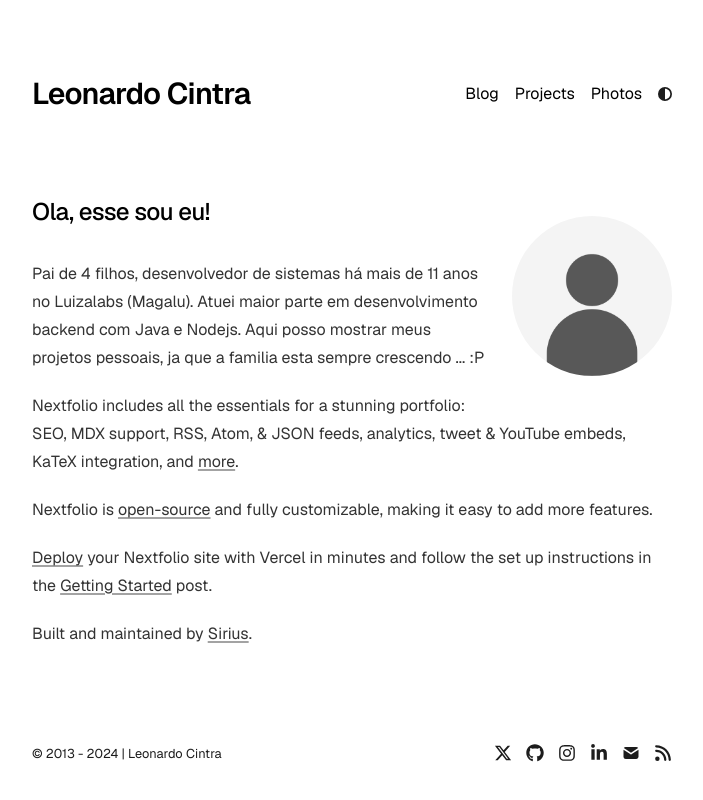
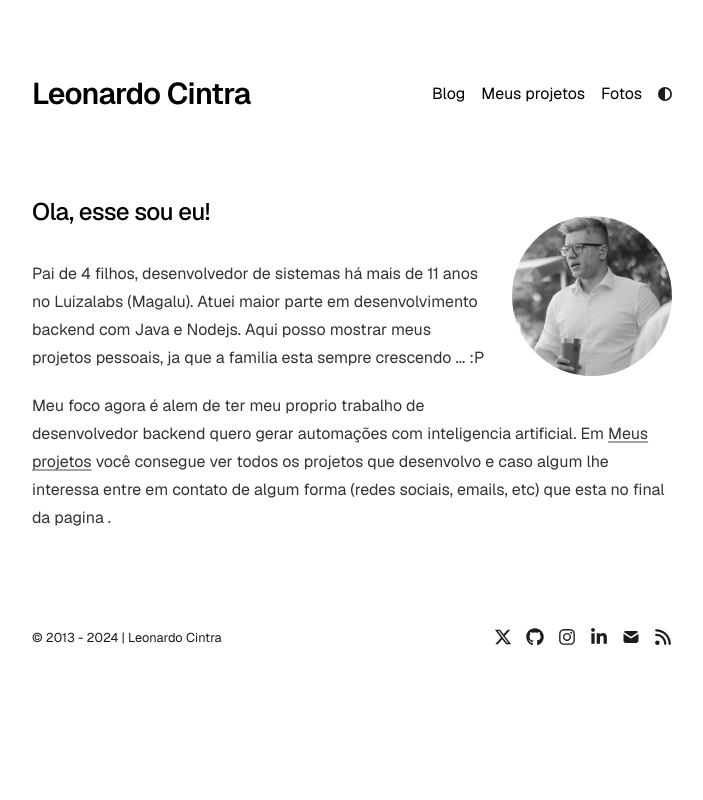
Before and after one commit to leonardocintra/leonardocintra, a Next.js app: page / in a window 1280 px wide. Shown: the top 800 px of the page, without its empty margins (288-991 px from the left). Built offline with nearby package versions, Linux system fonts and the light colour scheme.

Commit message:
:tada: add meus profile

```diff
--- a/app/components/nav.tsx
+++ b/app/components/nav.tsx
@@ -4,8 +4,8 @@ import { metaData } from "../config";
 
 const navItems = {
   "/blog": { name: "Blog" },
-  "/projects": { name: "Projects" },
-  "/photos": { name: "Photos" },
+  "/projects": { name: "Meus projetos" },
+  "/photos": { name: "Fotos" },
 };
 
 export function Navbar() {
--- a/app/layout.tsx
+++ b/app/layout.tsx
@@ -83,7 +83,6 @@ export default function RootLayout({
         >
           <main className="flex-auto min-w-0 mt-2 md:mt-6 flex flex-col px-6 sm:px-4 md:px-0 max-w-[640px] w-full">
             <Navbar />
-            <Analytics />
             {children}
             <Footer />
             <Analytics />
--- a/app/page.tsx
+++ b/app/page.tsx
@@ -22,45 +22,20 @@ export default function Page() {
 
       <div className="prose prose-neutral dark:prose-invert">
         <p>
-          Pai de 4 filhos, desenvolvedor de sistemas há mais de 11 anos no Luizalabs (Magalu). Atuei maior parte em desenvolvimento
-          backend com Java e Nodejs. Aqui posso mostrar meus projetos pessoais, ja que a familia esta sempre crescendo ... :P
+          Pai de 4 filhos, desenvolvedor de sistemas há mais de 11 anos no
+          Luizalabs (Magalu). Atuei maior parte em desenvolvimento backend com
+          Java e Nodejs. Aqui posso mostrar meus projetos pessoais, ja que a
+          familia esta sempre crescendo ... :P
         </p>
         <p>
-          Nextfolio includes all the essentials for a stunning portfolio: SEO,
-          MDX support, RSS, Atom, & JSON feeds, analytics, tweet & YouTube
-          embeds, KaTeX integration, and{" "}
-          <a
-            target="_blank"
-            href="https://github.com/1msirius/Nextfolio?tab=readme-ov-file#features"
-          >
-            more
-          </a>
-          .
-        </p>
-        <p>
-          Nextfolio is{" "}
+          Meu foco agora é alem de ter meu proprio trabalho de desenvolvedor
+          backend quero gerar automações com inteligencia artificial. Em{" "}
           <a href={socialLinks.github} target="_blank">
-            open-source
+            Meus projetos
           </a>{" "}
-          and fully customizable, making it easy to add more features.
-        </p>
-        <p>
-          <a
-            href="https://vercel.com/new/clone?repository-url=https%3A%2F%2Fgithub.com%2F1msirius%2FNextfolio"
-            target="_blank"
-          >
-            Deploy
-          </a>{" "}
-          your Nextfolio site with Vercel in minutes and follow the set up
-          instructions in the{" "}
-          <a href="/blog/getting-started">Getting Started</a> post.
-        </p>
-        <p>
-          Built and maintained by{" "}
-          <a href="https://imsirius.xyz/" target="_blank">
-            Sirius
-          </a>
-          .
+          você consegue ver todos os projetos que desenvolvo e caso algum lhe
+          interessa entre em contato de algum forma (redes sociais, emails, etc)
+          que esta no final da pagina .
         </p>
       </div>
     </section>
--- a/app/projects/page.tsx
+++ b/app/projects/page.tsx
@@ -3,8 +3,8 @@ import type { Metadata } from "next";
 import { projects } from "./project-data";
 
 export const metadata: Metadata = {
-  title: "Projects",
-  description: "My Projects",
+  title: "Meus projetos",
+  description: "Meus desenvolvimentos",
 };
 
 export default function Projects() {
--- a/app/projects/project-data.tsx
+++ b/app/projects/project-data.tsx
@@ -7,24 +7,17 @@ export interface Project {
 
 export const projects: Project[] = [
   {
-    title: "Project One",
+    title: "Rex Helicoides",
     year: 2023,
     description:
-      "Lorem ipsum dolor sit amet, consectetur adipisicing elit. Laboriosam veritatis dolorem rem praesentium dicta labore, at laudantium quisquam.",
-    url: "https://example.com/",
+      "Site desenvolvido em Nextjs que é responsavel por divulgar projetos de produçaõ de helicoides para várias industrias e agricultura.",
+    url: "https://www.rexhelicoides.com.br",
   },
   {
-    title: "Project Two",
-    year: 2022,
+    title: "Tchau Audio!",
+    year: 2024,
     description:
-      "Lorem ipsum dolor sit amet, consectetur adipisicing elit. Laboriosam veritatis dolorem rem praesentium dicta labore, at laudantium quisquam.",
-    url: "https://example.com/",
-  },
-  {
-    title: "Project Three",
-    year: 2021,
-    description:
-      "Lorem ipsum dolor sit amet, consectetur adipisicing elit. Laboriosam veritatis dolorem rem praesentium dicta labore, at laudantium quisquam.",
+      "Uma automação que converte texto em audio para usuarios do whastapp (também para outras plataformas caso necessário). O Whatsapp já tem um recurso nativo que transcreve audio para texto, porem é bem limitado. Esse projeto é uma melhoria muito util para que é deficiente auditivo como eu",
     url: "https://example.com/",
   },
 ];
```
Also changed, not shown: public/profile.png.
